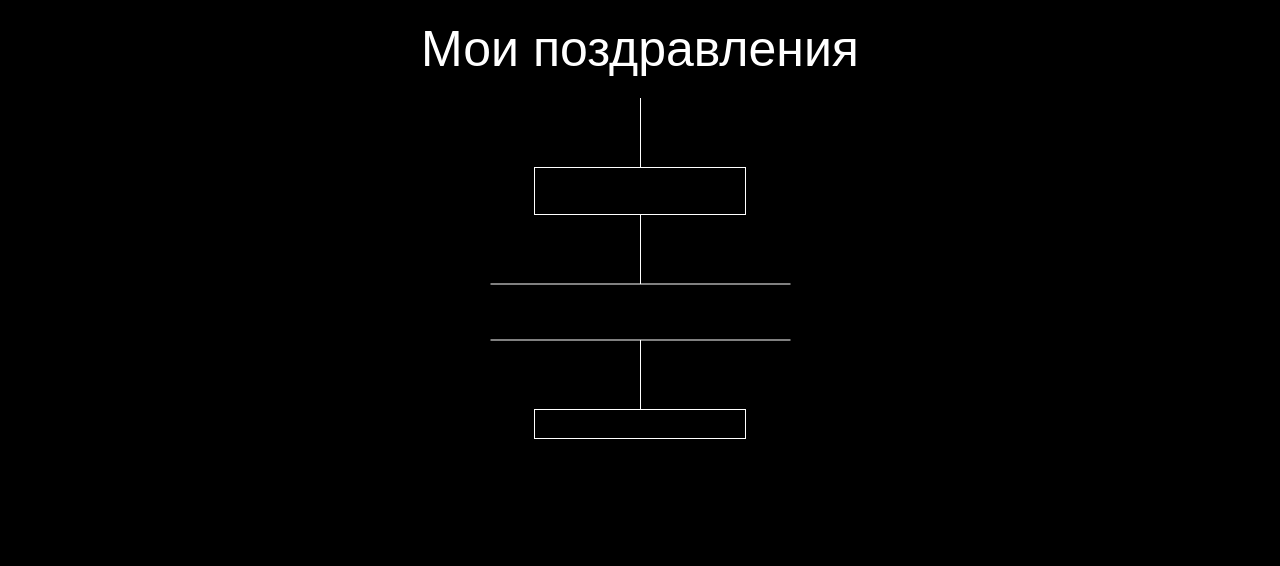
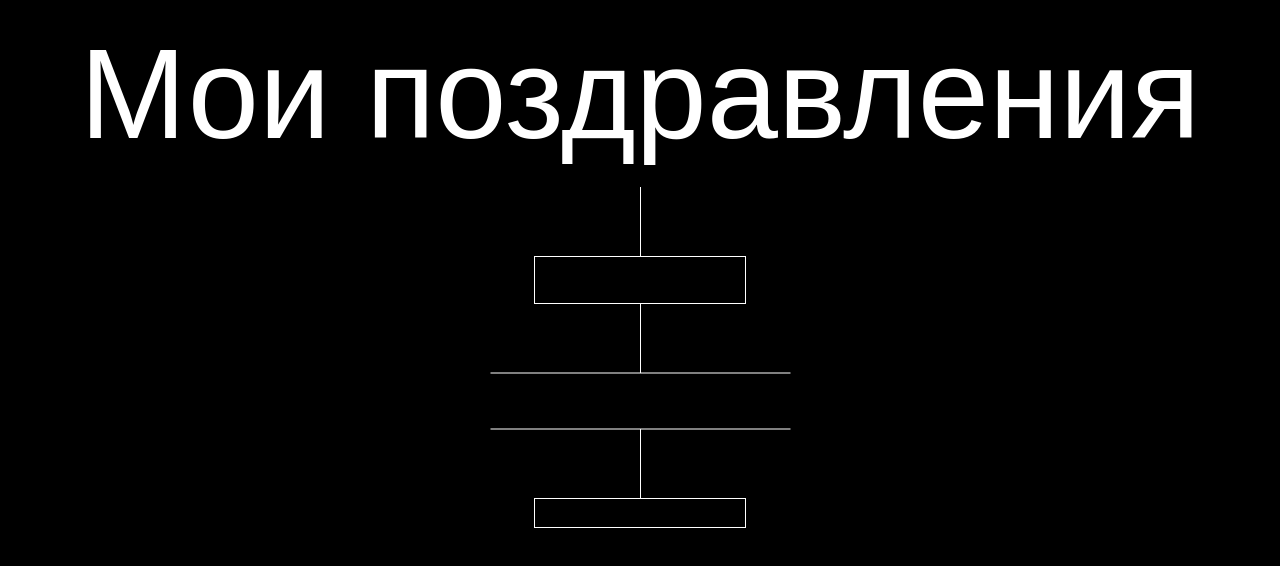
Before and after one commit to greetingsmy/greetingsmy.github.io, a plain HTML site: page index.html in a window 1280 px wide. Drawn offline with Linux system fonts and the light colour scheme.

Commit message:
Update style.css

```diff
--- a/style.css
+++ b/style.css
@@ -1,7 +1,7 @@
 .happybirthday {
   margin: 20px auto;
   width: max-content;
-  font-size: 50px;
+  font-size: 10vw;
   font-family: sans-serif;
   color: white;
 }
```
